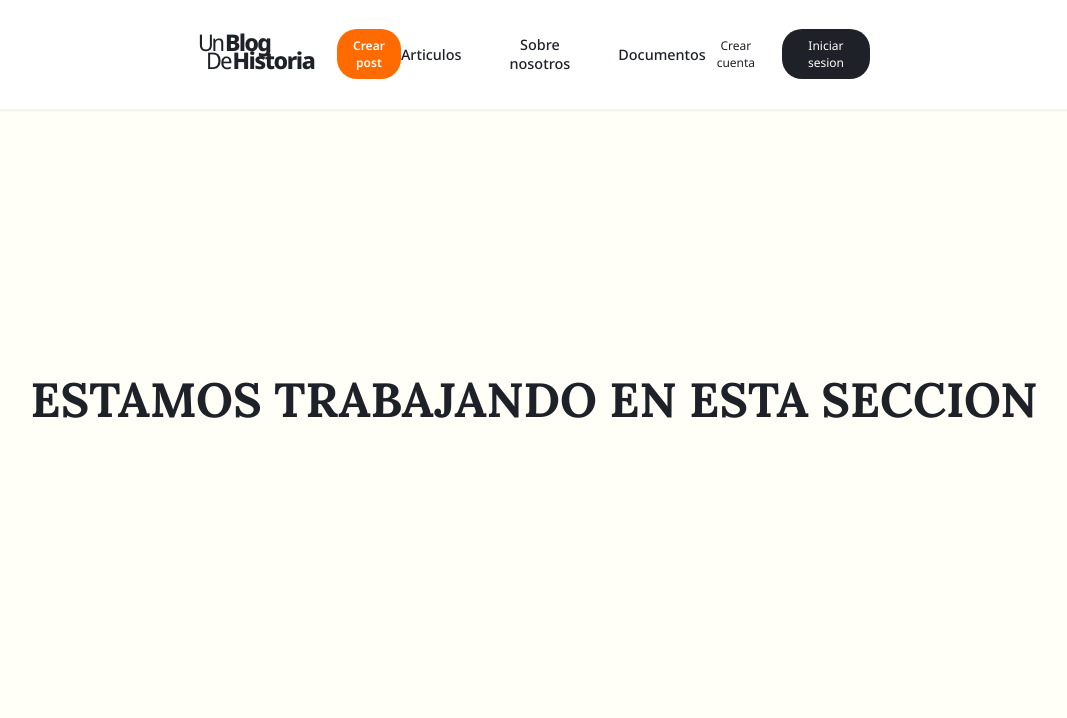
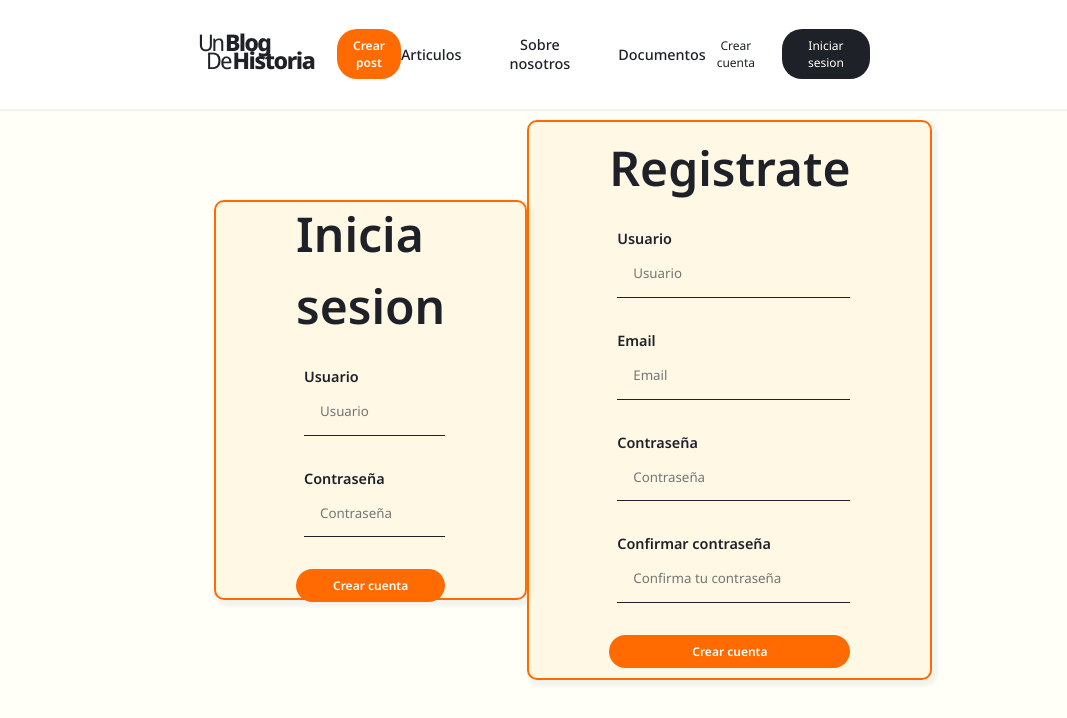
Before and after one commit to agusjoffre/Student-s-Blog-MERN-Frontend, a React (Vite) app: page /login in a window 1280 px wide. Shown: the top 718 px of the page, without its empty margins (106-1173 px from the left). Built offline with nearby package versions, Linux system fonts and the light colour scheme.

Commit message:
feat: sign page

```diff
--- a/src/App.jsx
+++ b/src/App.jsx
@@ -4,6 +4,7 @@ import Home from './components/Home/Home';
 import Post from './components/Post/Post';
 import CreatorPage from './components/Creator/Creator';
 import NotFound from './components/404';
+import SignPage from './components/SignIn-SignUp/SignPage';
 
 function App() {
   return (
@@ -16,8 +17,8 @@ function App() {
         <Route path="/create" element={<CreatorPage />} />
         <Route path="/about" element={<NotFound />} />
         <Route path="/documents" element={<NotFound />} />
-        <Route path="/register" element={<NotFound />} />
-        <Route path="/login" element={<NotFound />} />
+        <Route path="/register" element={<SignPage />} />
+        <Route path="/login" element={<SignPage />} />
       </Routes>
     </>
   );
--- /dev/null
+++ b/src/components/SignIn-SignUp/SignIn/LoginPage.jsx
@@ -0,0 +1,21 @@
+/* eslint-disable jsx-a11y/label-has-associated-control */
+export default function LoginPage() {
+  return (
+    <div className="sign-card" style={{ height: '50vh' }}>
+      <h1 className="sign-title">
+        Inicia sesion
+      </h1>
+      <form className="form-sign">
+        <label className="label-sign">
+          Usuario
+          <input name="username" className="input-sign" type="text" placeholder="Usuario" />
+        </label>
+        <label className="label-sign">
+          Contraseña
+          <input name="password" className="input-sign" type="password" placeholder="Contraseña" />
+        </label>
+        <button type="submit" className="btn-alert">Crear cuenta</button>
+      </form>
+    </div>
+  );
+}
--- /dev/null
+++ b/src/components/SignIn-SignUp/SignPage.jsx
@@ -0,0 +1,20 @@
+import './sign.css';
+import LoginPage from './SignIn/LoginPage';
+import RegisterPage from './SignUp/RegisterPage';
+
+export default function SignPage() {
+  return (
+    <div style={{
+      display: 'flex',
+      justifyContent: 'space-around',
+      alignItems: 'center',
+      height: '100vh',
+      paddingLeft: '20rem',
+      paddingRight: '20rem',
+    }}
+    >
+      <LoginPage />
+      <RegisterPage />
+    </div>
+  );
+}
--- /dev/null
+++ b/src/components/SignIn-SignUp/SignUp/RegisterPage.jsx
@@ -0,0 +1,29 @@
+/* eslint-disable jsx-a11y/label-has-associated-control */
+export default function RegisterPage() {
+  return (
+    <div className="sign-card">
+      <h1 className="sign-title">
+        Registrate
+      </h1>
+      <form className="form-sign">
+        <label className="label-sign">
+          Usuario
+          <input name="username" className="input-sign" type="text" placeholder="Usuario" />
+        </label>
+        <label className="label-sign">
+          Email
+          <input name="email" className="input-sign" type="email" placeholder="Email" />
+        </label>
+        <label className="label-sign">
+          Contraseña
+          <input name="password" className="input-sign" type="password" placeholder="Contraseña" />
+        </label>
+        <label className="label-sign">
+          Confirmar contraseña
+          <input name="confirmPassword" className="input-sign" type="password" placeholder="Confirma tu contraseña" />
+        </label>
+        <button type="submit" className="btn-alert">Crear cuenta</button>
+      </form>
+    </div>
+  );
+}
--- /dev/null
+++ b/src/components/SignIn-SignUp/sign.css
@@ -0,0 +1,52 @@
+.sign-card {
+    display: flex;
+    flex-direction: column;
+    align-items: center;
+    justify-content: center;
+    height: 70vh;
+    background-color: rgba(255, 170, 0, 0.077);
+    border: solid 2px var(--alert-color);
+    box-shadow: 3px 3px 3px 3px rgba(201, 201, 201, 0.2);
+    border-radius: 10px;
+    padding-top: 3rem;
+    padding-bottom: 3rem;
+    padding-left: 5rem;
+    padding-right: 5rem;
+}
+
+
+
+.input-sign {
+    width: 100%;
+    height: 3rem;
+    color: var(--secondary-color);
+    background: transparent;
+    border: none;
+    border-bottom: solid 1px var(--secondary-color);
+    outline: none;
+    padding-left: 1rem;
+}
+
+
+
+.form-sign {
+    display: flex;
+    flex-direction: column;
+    gap: 2rem;
+    width: 100%;
+    padding-top: 1.5rem;
+}
+
+.label-sign {
+    color: var(--secondary-color);
+    font-size: 0.9rem;
+    font-weight: 600;
+    padding-left: 0.5rem;
+}
+
+
+.sign-title {
+    font-size: 3rem;
+    font-weight: 600;
+    color: var(--secondary-color);
+}
```
